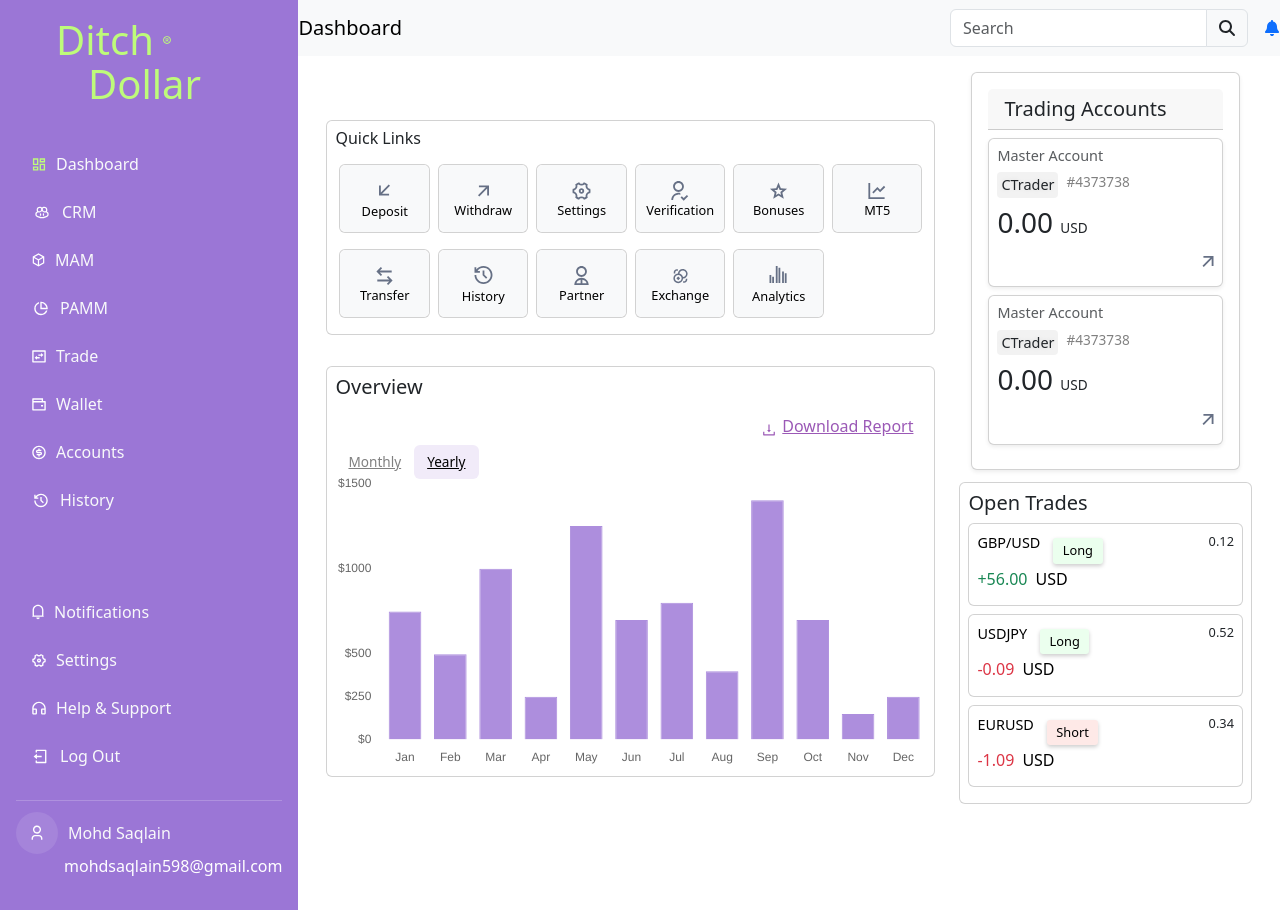
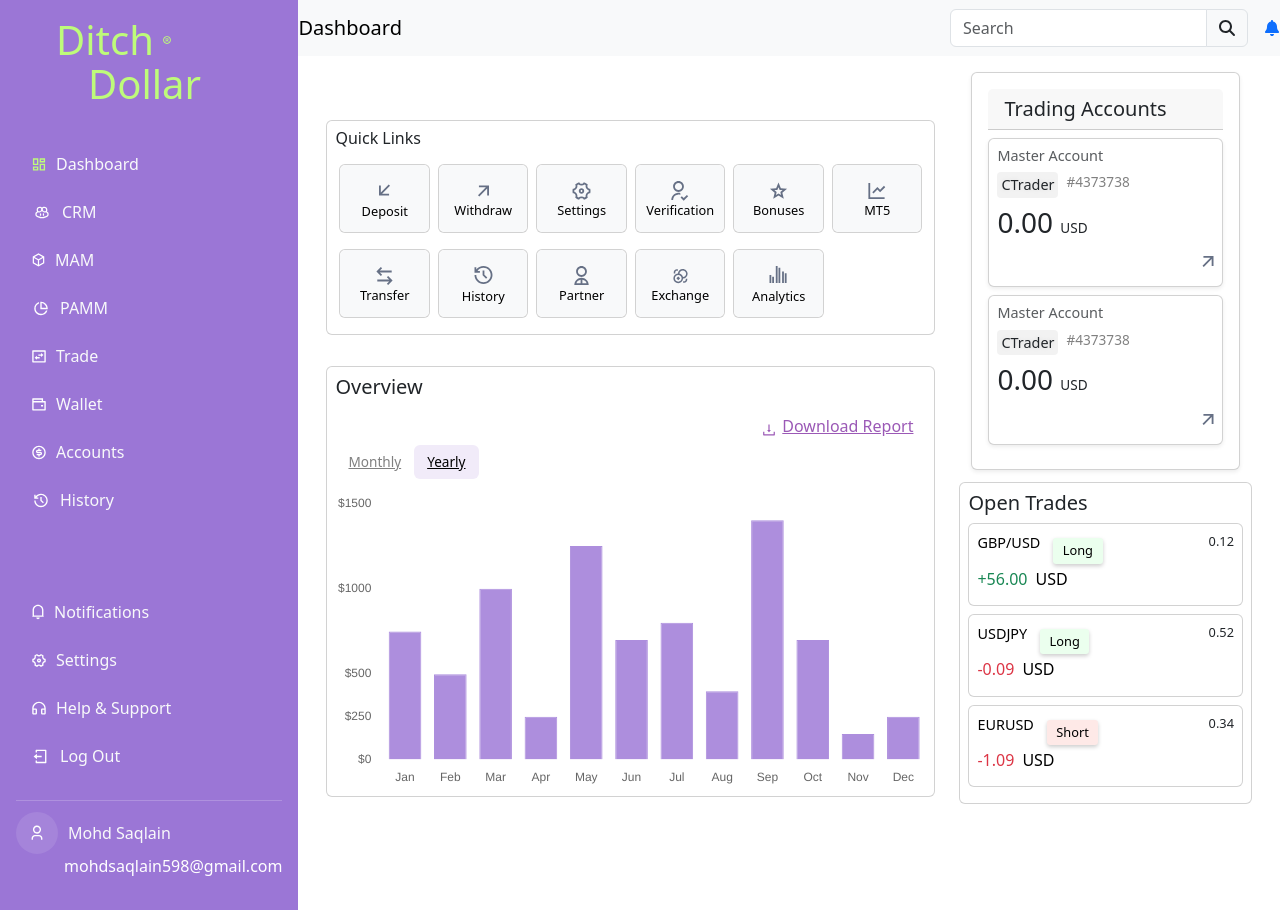
Before and after one commit to Saikysidd/testprojectformat, a React (Create React App) app in the folder my-app/: page / in a window 1280 px wide. Built offline with nearby package versions, Linux system fonts and the light colour scheme.

Commit message:
modified Dashboard

```diff
--- a/my-app/src/Pages/Overview.js
+++ b/my-app/src/Pages/Overview.js
@@ -86,8 +86,8 @@ const Overview = () => {
           </Button>
         </div>
         <div className="mb-3 d-flex justify-content-start  mb-5">
-          <Button variant="link" style={{ fontSize: '0.85rem', color: 'gray', marginBottom:'50px' }}>Monthly</Button>
-          <Button variant="link" style={{ fontSize: '0.85rem', color: 'black',marginBottom:'50px', backgroundColor: '#f1ebf9' }}>Yearly</Button>
+          <Button variant="link" style={{ fontSize: '0.85rem', color: 'gray', marginBottom:'70px' }}>Monthly</Button>
+          <Button variant="link" style={{ fontSize: '0.85rem', color: 'black',marginBottom:'70px', backgroundColor: '#f1ebf9' }}>Yearly</Button>
         </div>
         <Bar data={data} options={options} />
       </Card.Body>
```
